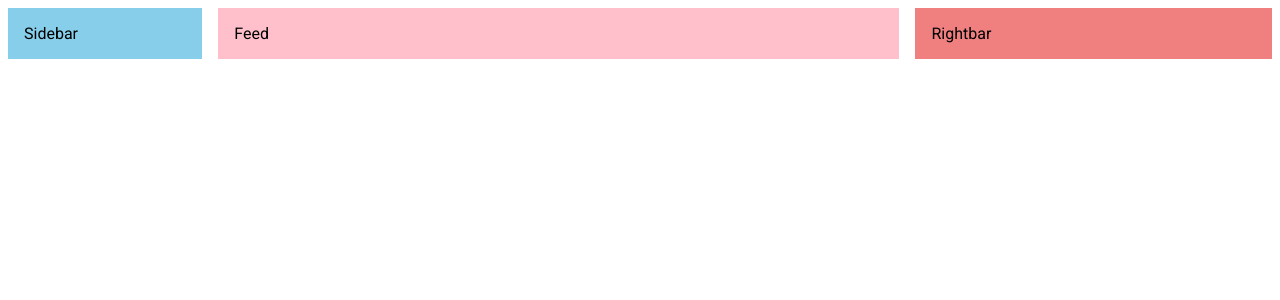
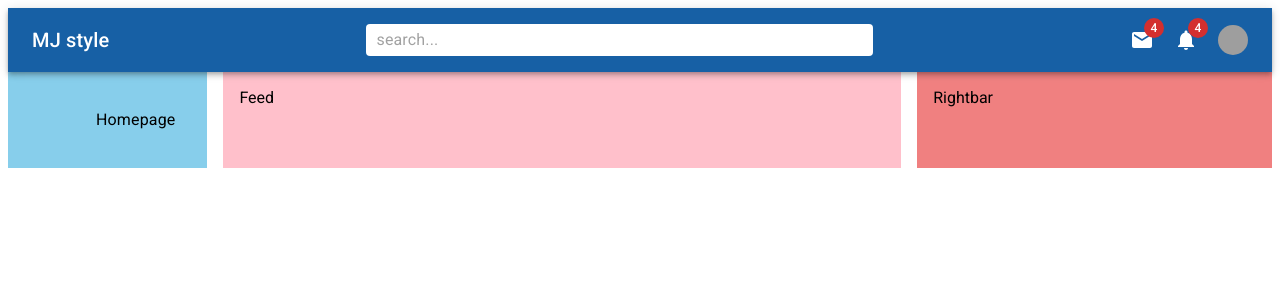
Before and after one commit to miheejb/Lamadev-react-mui-project, a React (Create React App) app: page / in a window 1280 px wide. Shown: the top 300 px of the page. Built offline with nearby package versions, Linux system fonts and the light colour scheme; grey boxes are pictures that could not be loaded.

Commit message:
Nav bar - icon avatar  using theme responsive design

```diff
--- a/src/App.js
+++ b/src/App.js
@@ -2,12 +2,13 @@ import {Sidebar} from './components/Sidebar'
 import {Feed} from "./components/Feed";
 import {Rightbar} from "./components/Rightbar";
 import { Box, Stack } from '@mui/material';
+import { Navbar } from './components/Navbar';
 
 
 const App = () => {
   return (
     <Box>
-      {/* <Navbar/> */}
+      <Navbar/>
       <Stack direction='row' spacing={2} justifyContent='space-between'>
       <Sidebar/>
       <Feed/>
--- a/src/components/Feed.jsx
+++ b/src/components/Feed.jsx
@@ -1,5 +1,5 @@
-import { Box } from '@mui/material'
-import React from 'react'
+import { Box } from "@mui/material"
+import React from "react"
 
 export const Feed = () => {
   return (
--- a/src/components/Navbar.jsx
+++ b/src/components/Navbar.jsx
@@ -1,7 +1,104 @@
-import React from 'react'
+import {
+  AppBar,
+  Toolbar,
+  Typography,
+  styled,
+  Box,
+  InputBase,
+  Badge,
+  Avatar,
+  Menu,
+  MenuItem,
+} from "@mui/material";
+import PetsIcon from "@mui/icons-material/Pets";
+import EmailIcon from "@mui/icons-material/Email";
+import NotificationsIcon from "@mui/icons-material/Notifications";
+import {useState} from "react";
+
+const StyledToolbar = styled(Toolbar)({
+  display: "flex",
+  justifyContent: "space-between",
+});
+
+const Search = styled("div")(({ theme }) => ({
+  backgroundColor: "white",
+  padding: "0 10px",
+  borderRadius: theme.shape.borderRadius,
+  width: "40%",
+}));
+
+const Icons = styled(Box)(({ theme }) => ({
+  backgroundColor: "none",
+  display: "none",
+  alignItems: "center",
+  gap: "20px",
+  [theme.breakpoints.up("sm")]: {
+    display: "flex",
+  },
+}));
+
+const UserBox = styled(Box)(({ theme }) => ({
+  backgroundColor: "none",
+  display: "flex",
+  alignItems: "center",
+  gap: "20px",
+  [theme.breakpoints.up("sm")]: {
+    display: "none",
+  },
+}));
 
 export const Navbar = () => {
+  const [open, setOpen] = useState(false);
+
   return (
-    <div>Navbar</div>
-  )
-}
+    <AppBar position="sticky">
+      <StyledToolbar>
+        <Typography variant="h6" sx={{ display: { xs: "none", sm: "block" } }}>
+          MJ style
+        </Typography>
+        <PetsIcon sx={{ display: { xs: "block", sm: "none" } }} />
+        <Search>
+          <InputBase placeholder="search..." />
+        </Search>
+        <Icons>
+          <Badge badgeContent={4} color="error">
+            <EmailIcon />
+          </Badge>
+          <Badge badgeContent={4} color="error">
+            <NotificationsIcon />
+          </Badge>
+          <Avatar
+            sx={{ width: 30, height: 30 }}
+            src="https://www.pexels.com/photo/short-coated-gray-cat-20787/"
+            onClick={(e) => setOpen(true)}
+          />
+        </Icons>
+        <UserBox onClick={(e) => setOpen(true)}>
+          <Avatar
+            sx={{ width: 30, height: 30 }}
+            src="https://www.pexels.com/photo/short-coated-gray-cat-20787/"
+          />
+          <Typography>Anne</Typography>
+        </UserBox>
+      </StyledToolbar>
+      <Menu
+        id="demo-positioned-menu"
+        aria-labelledby="demo-positioned-button"
+        open={open}
+        onClose={e=>setOpen(false)}
+        anchorOrigin={{
+          vertical: "top",
+          horizontal: "right",
+        }}
+        transformOrigin={{
+          vertical: "top",
+          horizontal: "right",
+        }}
+      >
+        <MenuItem>Profile</MenuItem>
+        <MenuItem>My account</MenuItem>
+        <MenuItem>Logout</MenuItem>
+      </Menu>
+    </AppBar>
+  );
+};
--- a/src/components/Rightbar.jsx
+++ b/src/components/Rightbar.jsx
@@ -1,9 +1,14 @@
-import { Box } from '@mui/material'
-import React from 'react'
+import { Box } from "@mui/material"
+import React from "react"
 
 export const Rightbar = () => {
   return (
-    <Box bgcolor="lightcoral" flex={2} p={2}>
+    <Box
+      bgcolor="lightcoral"
+      flex={2}
+      p={2}
+      xs={{ display: { xs: "none", sm: "block" } }}
+    >
       Rightbar
     </Box>
   );
--- a/src/components/Sidebar.jsx
+++ b/src/components/Sidebar.jsx
@@ -1,8 +1,21 @@
-import { Box } from '@mui/material'
-import React from 'react'
+import { Box, List, ListItem,ListItemButton,ListItemIcon, ListItemText, } from "@mui/material"
+
 
 export const Sidebar = () => {
   return (
-    <Box bgcolor='skyblue' flex={1} p={2} xs={{display: {xs: "none", sm:"block"}}}>Sidebar</Box>
+    <Box bgcolor='skyblue' flex={1} p={2} xs={{display: {xs: "none", sm:"block"}}}>
+
+      <List>
+          <ListItem disablePadding>
+            <ListItemButton compo>
+              <ListItemIcon>
+
+              </ListItemIcon>
+              <ListItemText primary="Homepage" />
+            </ListItemButton>
+          </ListItem>
+          </List>
+
+          </Box>
   )
 }
```
